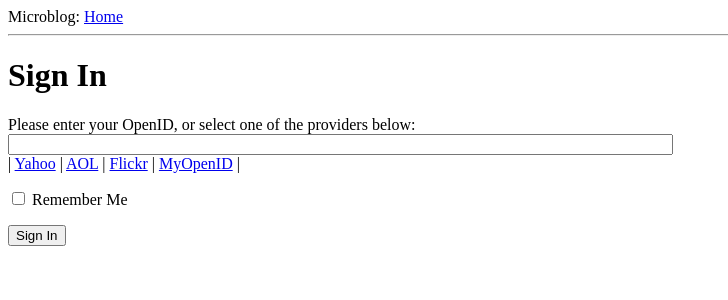
After one commit to georgebrata/internshipY, a Flask app: page /login in a window 1280 px wide. The commit adds this page. Shown: the top 300 px of the page, without its empty margins (0-728 px from the left). Run offline with Flask 2, Linux system fonts and the light colour scheme.

Commit message:
Part 3 - naive solution, without js variable optimization

```diff
--- a/microblog/app/__init__.py
+++ b/microblog/app/__init__.py
@@ -1,4 +1,6 @@
 from flask import Flask
 
 app = Flask(__name__)
+app.config.from_object('config')
+
 from app import views
--- /dev/null
+++ b/microblog/app/forms.py
@@ -0,0 +1,7 @@
+from flask.ext.wtf import Form
+from wtforms import StringField, BooleanField
+from wtforms.validators import DataRequired
+
+class LoginForm(Form):
+    openid = StringField('openid', validators=[DataRequired()])
+    remember_me = BooleanField('remember_me', default=False)
--- a/microblog/app/templates/base.html
+++ b/microblog/app/templates/base.html
@@ -1,15 +1,23 @@
-<!DOCTYPE html>
-<html lang="en">
+<html>
   <head>
     {% if title %}
     <title>{{ title }} - microblog</title>
     {% else %}
-    <title>Welcome to microblog</title>
+    <title>microblog</title>
     {% endif %}
   </head>
   <body>
     <div>Microblog: <a href="/index">Home</a></div>
     <hr>
+    {% with messages = get_flashed_messages() %}
+      {% if messages %}
+        <ul>
+        {% for message in messages %}
+            <li>{{ message }} </li>
+        {% endfor %}
+        </ul>
+      {% endif %}
+    {% endwith %}
     {% block content %}{% endblock %}
   </body>
 </html>
--- /dev/null
+++ b/microblog/app/templates/login.html
@@ -0,0 +1,34 @@
+<!-- extend base layout -->
+{% extends "base.html" %}
+
+{% block content %}
+<script type="text/javascript">
+function set_openid(openid, pr)
+{
+    u = openid.search('<username>')
+    if (u != -1) {
+        // openid requires username
+        user = prompt('Enter your ' + pr + ' username:')
+        openid = openid.substr(0, u) + user
+    }
+    form = document.forms['login'];
+    form.elements['openid'].value = openid
+}
+</script>
+<h1>Sign In</h1>
+<form action="" method="post" name="login">
+    {{ form.hidden_tag() }}
+    <p>
+        Please enter your OpenID, or select one of the providers below:<br>
+        {{ form.openid(size=80) }}
+        {% for error in form.openid.errors %}
+          <span style="color: red;">[{{error}}]</span>
+        {% endfor %}<br>
+        |{% for pr in providers %}
+          <a href="javascript:set_openid('{{ pr.url }}', '{{ pr.name }}');">{{ pr.name }}</a> |
+        {% endfor %}
+    </p>
+    <p>{{ form.remember_me }} Remember Me</p>
+    <p><input type="submit" value="Sign In"></p>
+</form>
+{% endblock %}
--- a/microblog/app/views.py
+++ b/microblog/app/views.py
@@ -19,3 +19,18 @@ def index():
                            title='Home',
                            user=user,
                            posts=posts)
+
+from .forms import LoginForm
+from flask import render_template, flash, redirect
+
+@app.route('/login', methods=['GET', 'POST'])
+def login():
+    form = LoginForm()
+    if form.validate_on_submit():
+        flash('Login requested for OpenID="%s", remember_me=%s' %
+              (form.openid.data, str(form.remember_me.data)))
+        return redirect('/index')
+    return render_template('login.html',
+                           title='Sign In',
+                           form=form,
+                           providers=app.config['OPENID_PROVIDERS'])
```
Also changed, not shown: microblog/config.py (added, +8 -0 lines), 1 other file.
